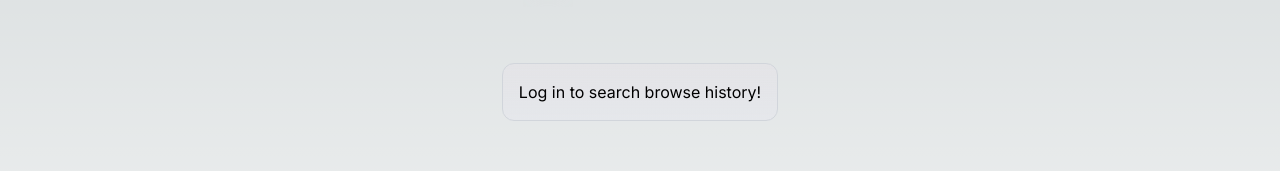
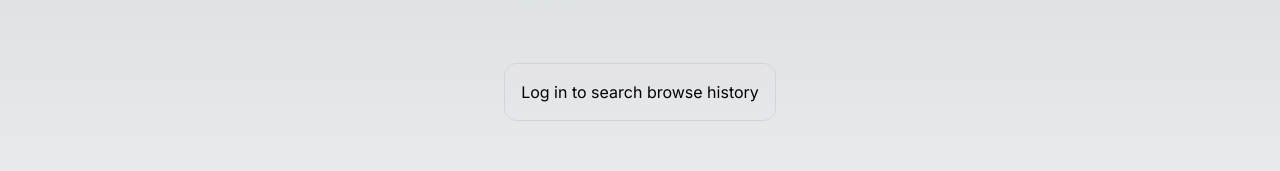
Before and after one commit to ShivamShekhar96/SearchClient, a Next.js app: page /search in a window 1280 px wide. Shown: the part 175-346 px from the top of the page. Built offline with nearby package versions, Linux system fonts and the light colour scheme; no server answers.

Commit message:
small text fix

```diff
--- a/app/search/page.tsx
+++ b/app/search/page.tsx
@@ -15,7 +15,7 @@ const DynamicLogin = dynamic<{}>(() =>
 
 export default function SearchPage() {
   const getCookies: any = cookies();
-  const isUserSignedIn = !!getCookies.get("next-auth.session-token")?.value;
+  const isUserSignedIn = !!getCookies.get("next-auth.session-token") || !!getCookies.get("__Secure-next-auth.session-token");
   return (
     <main className="flex min-h-screen flex-col items-center p-24 h-96">
       <div className="z-10 max-w-5xl w-full items-center justify-center font-mono text-sm lg:flex h-1/5">
@@ -147,7 +147,7 @@ export default function SearchPage() {
       <p className="fixed left-0 top-0 mt-5 flex w-full justify-center border-b border-gray-300 bg-gradient-to-b from-zinc-200 pb-6 pt-8 backdrop-blur-2xl dark:border-neutral-800 dark:bg-zinc-800/30 dark:from-inherit lg:static lg:w-auto  lg:rounded-xl lg:border lg:bg-gray-200 lg:p-4 lg:dark:bg-zinc-800/30">
         {isUserSignedIn
           ? "Search through your browse history!"
-          : "Log in to search browse history!"}
+          : "Log in to search browse history"}
       </p>
       <DynamicSearch />
       <DynamicLogin />
```
